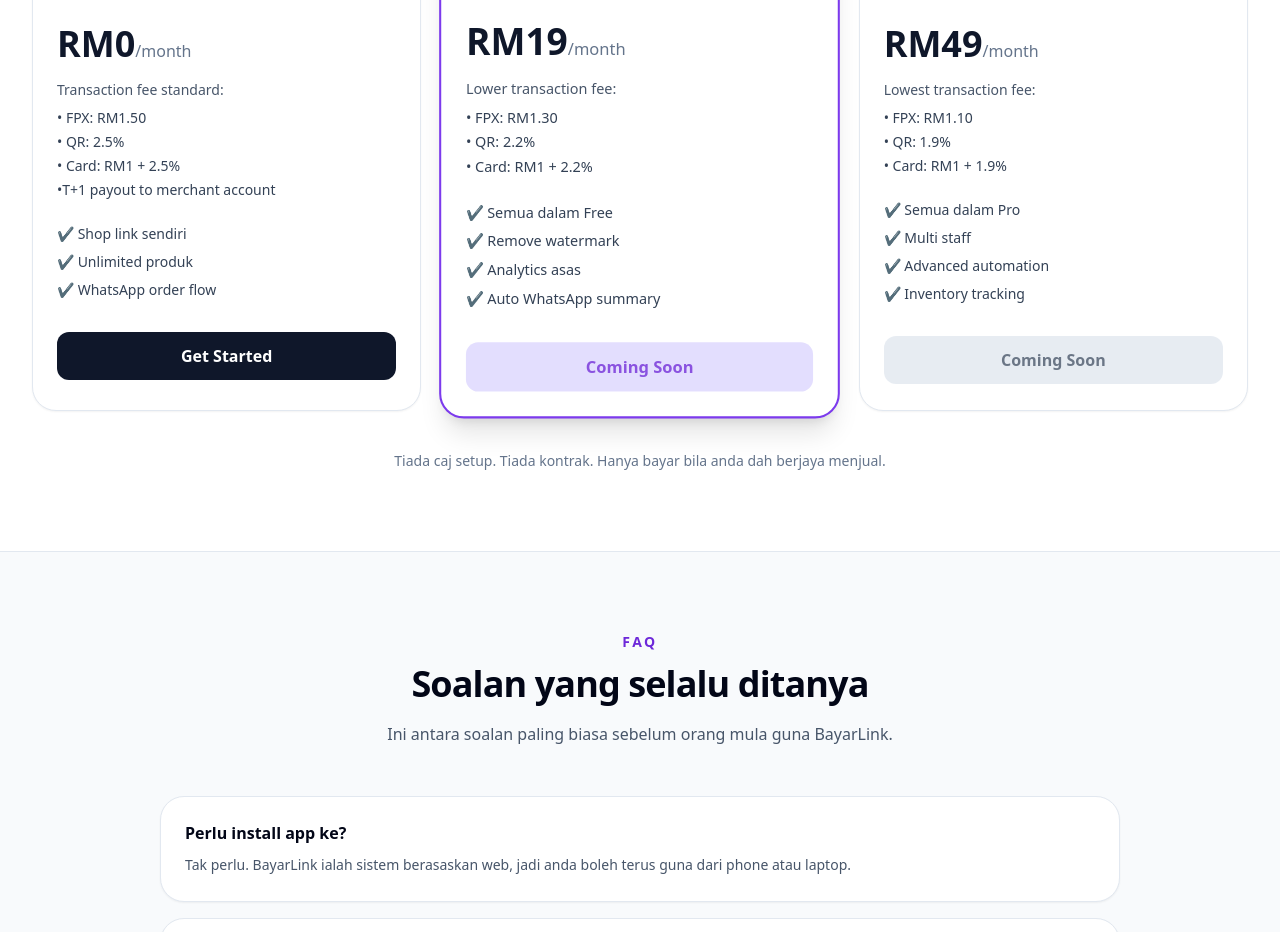
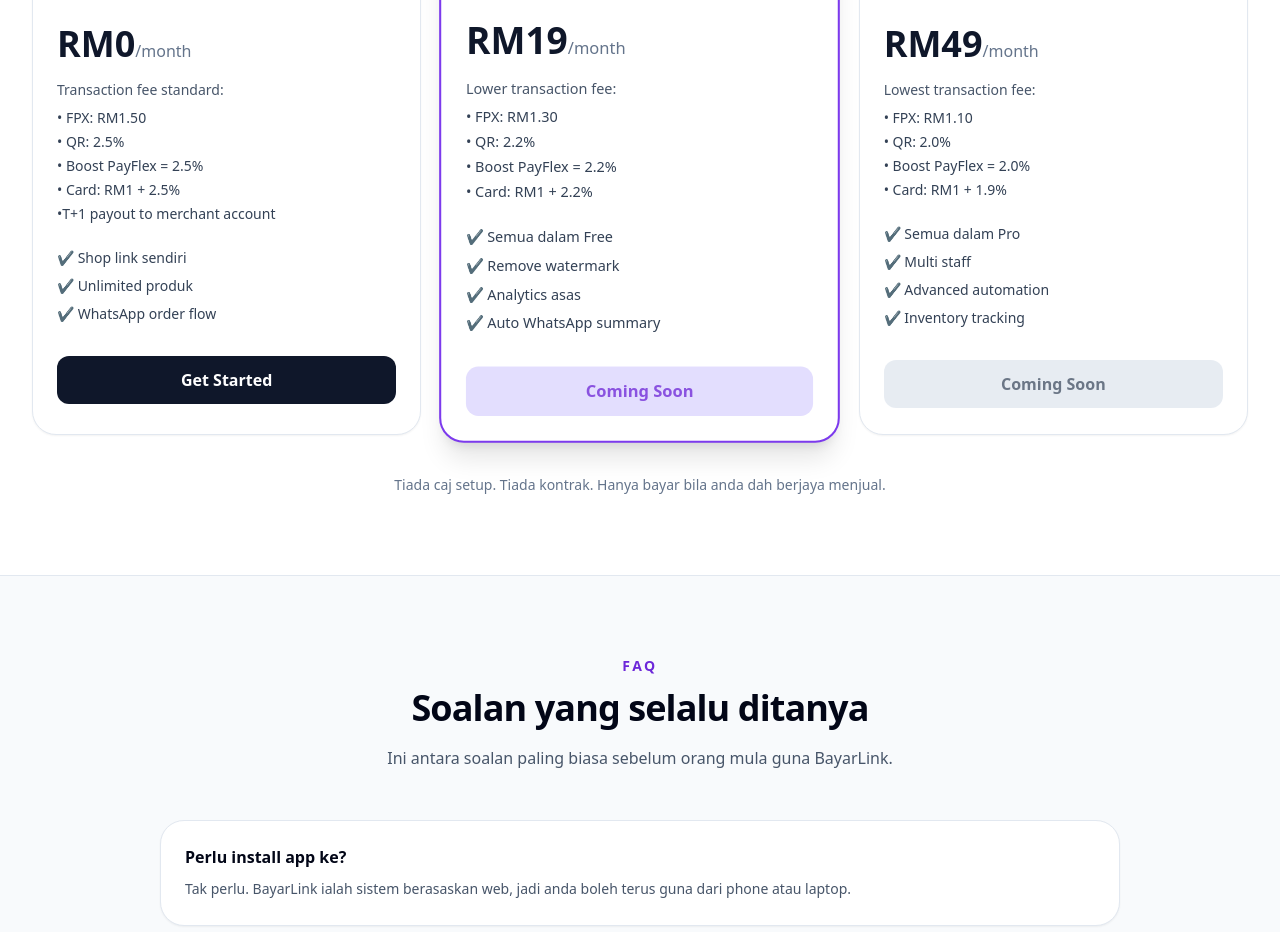
Before and after one commit to maizhakimm/pay-link, a Next.js app: page / in a window 1280 px wide. Shown: the part 4820-5752 px from the top of the page. Built offline with nearby package versions, Linux system fonts and the light colour scheme.

Commit message:
Update page.tsx

```diff
--- a/src/app/page.tsx
+++ b/src/app/page.tsx
@@ -345,6 +345,7 @@ export default function HomePage() {
               <ul className="mt-2 space-y-1 text-sm text-slate-700">
                 <li>• FPX: RM1.50</li>
                 <li>• QR: 2.5%</li>
+                <li>• Boost PayFlex = 2.5%</li>
                 <li>• Card: RM1 + 2.5%</li>
                 <li>•T+1 payout to merchant account</li>
               </ul>
@@ -384,6 +385,7 @@ export default function HomePage() {
               <ul className="mt-2 space-y-1 text-sm text-slate-700">
                 <li>• FPX: RM1.30</li>
                 <li>• QR: 2.2%</li>
+                <li>• Boost PayFlex = 2.2%</li>
                 <li>• Card: RM1 + 2.2%</li>
               </ul>
 
@@ -419,7 +421,8 @@ export default function HomePage() {
               </p>
               <ul className="mt-2 space-y-1 text-sm text-slate-700">
                 <li>• FPX: RM1.10</li>
-                <li>• QR: 1.9%</li>
+                <li>• QR: 2.0%</li>
+                <li>• Boost PayFlex = 2.0%</li>
                 <li>• Card: RM1 + 1.9%</li>
               </ul>
 
```
